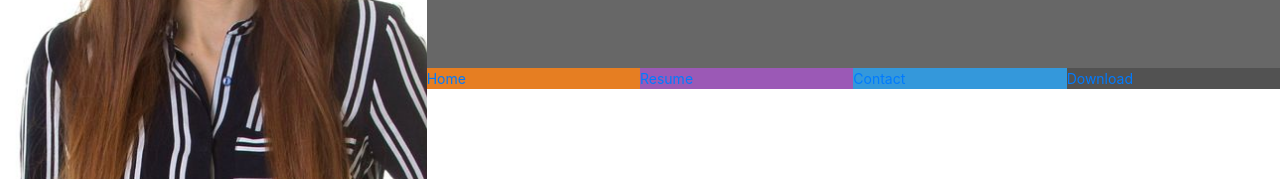
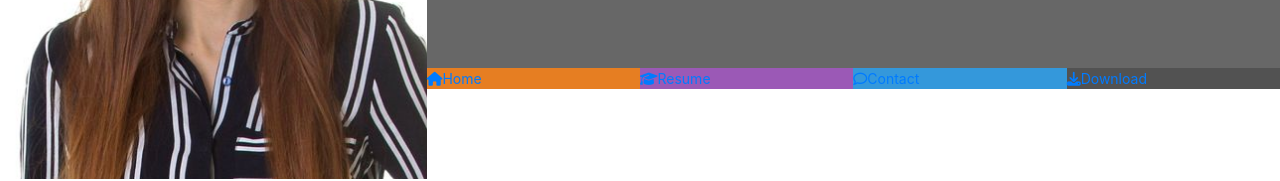
Before and after one commit to LindaAPersson/Resume-Project, a plain HTML site: page index.html in a window 1280 px wide. Shown: the part 181-362 px from the top of the page. Drawn offline with nearby package versions, Linux system fonts and the light colour scheme.

Commit message:
<feat>[html]added fontawsome icon to navbar

```diff
--- a/index.html
+++ b/index.html
@@ -22,16 +22,16 @@
                     <div class="col">
                         <ul id="nav" class="list-inline menucontainer">
                             <li class="col-6 col-sm-3 ui-menu-color-home list-inline-item">
-                                <a href="#"><span>Home</span></a>
+                                <a href="#"><i class="fa fa-home" aria-hidden="true"></i></i><span>Home</span></a>
                             </li>
                             <li class="col-6 col-sm-3 ui-menu-color-resume list-inline-item">
-                                <a href="#"><span>Resume</span></a>
+                                <a href="#"><i class="fa fa-graduation-cap" aria-hidden="true"></i><span>Resume</span></a>
                             </li>
                             <li class="col-6 col-sm-3 ui-menu-color-contact list-inline-item">
-                                <a href="#"><span>Contact</span></a>
+                                <a href="#"><i class="fa fa-comment-o" aria-hidden="true"></i><span>Contact</span></a>
                             </li>
                             <li class="col-6 col-sm-3 ui-menu-color-download list-inline-item">
-                                <a href="#"><span>Download</span></a>
+                                <a href="#"><i class="fa fa-download" aria-hidden="true"></i><span>Download</span></a>
                             </li>
                         </ul>
                     </div>
```
